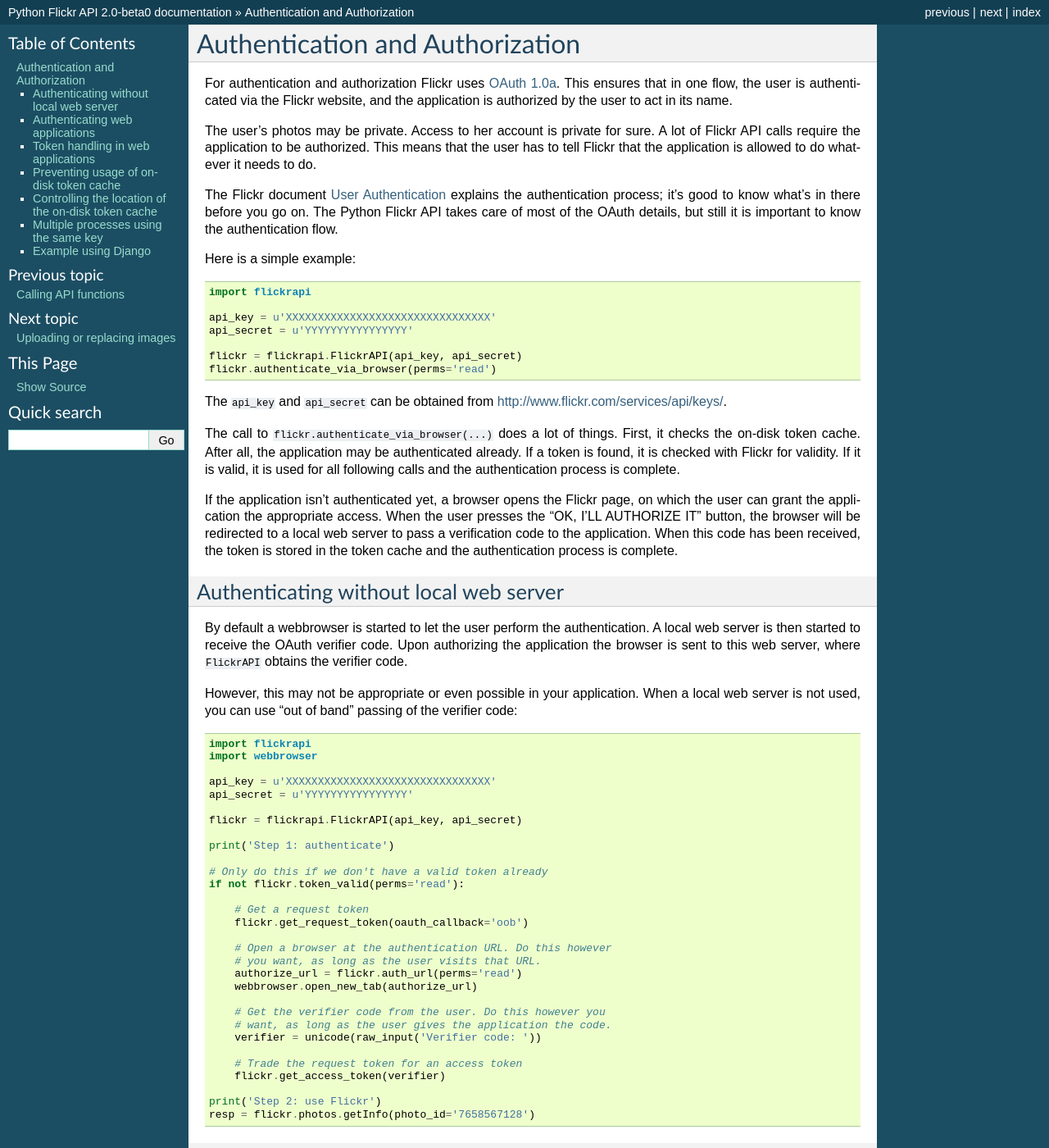
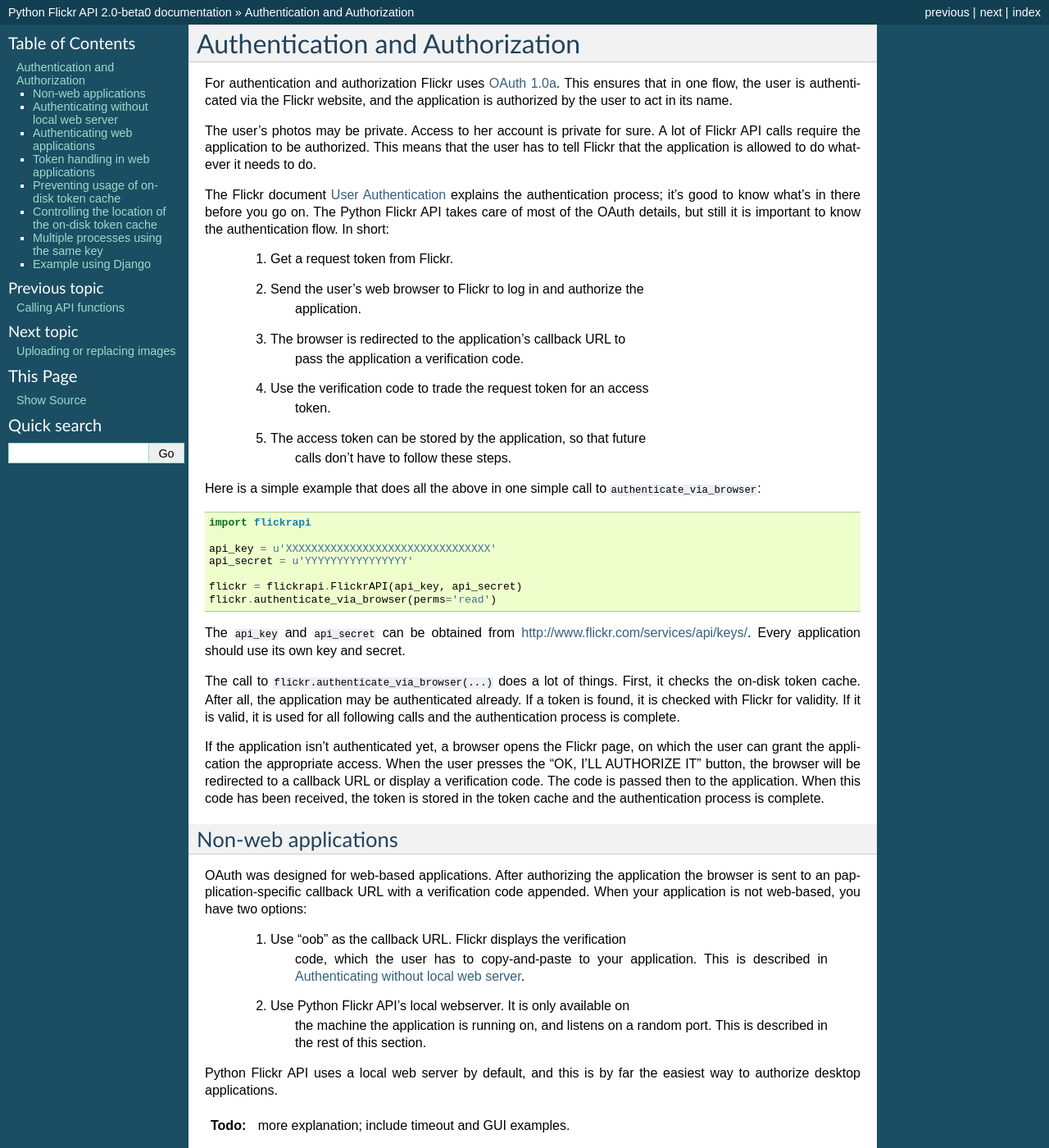
Before and after one commit to rsgalloway/flickrapi, a Sphinx documentation site: the page built from doc/3-auth.rst, in a window 1280 px wide and 1400 px high. Shown: the whole window at 82% size. Built offline with Sphinx 7.4.7, drawn with Linux system fonts in a browser that asks for light colours; some of the changed text lies outside the part shown.

Commit message:
more work on documentation, added TODOs

````diff
--- a/doc/3-auth.rst
+++ b/doc/3-auth.rst
@@ -15,9 +15,20 @@
 The Flickr document `User Authentication`_ explains the authentication
 process; it's good to know what's in there before you go on. The Python
 Flickr API takes care of most of the OAuth details, but still it is
-important to know the authentication flow.
+important to know the authentication flow. In short:
 
-Here is a simple example::
+ 1. Get a request token from Flickr.
+ 2. Send the user's web browser to Flickr to log in and authorize the
+     application.
+ 3. The browser is redirected to the application's callback URL to
+     pass the application a verification code.
+ 4. Use the verification code to trade the request token for an access
+     token.
+ 5. The access token can be stored by the application, so that future
+     calls don't have to follow these steps.
+
+Here is a simple example that does all the above in one simple call to
+``authenticate_via_browser``::
 
     import flickrapi
 
@@ -28,22 +39,45 @@
     flickr.authenticate_via_browser(perms='read')
 
 The ``api_key`` and ``api_secret`` can be obtained from
-http://www.flickr.com/services/api/keys/.
+http://www.flickr.com/services/api/keys/. Every application should use
+its own key and secret.
 
-The call to ``flickr.authenticate_via_browser(...)`` does a lot of things.
-First, it checks the on-disk token cache. After all, the application
-may be authenticated already. If a token is found, it is checked with
-Flickr for validity. If it is valid, it is used for all
+The call to ``flickr.authenticate_via_browser(...)`` does a lot of
+things.  First, it checks the on-disk token cache. After all, the
+application may be authenticated already. If a token is found, it is
+checked with Flickr for validity. If it is valid, it is used for all
 following calls and the authentication process is complete.
 
 If the application isn't authenticated yet, a browser opens the Flickr
 page, on which the user can grant the application the appropriate
 access. When the user presses the "OK, I'LL AUTHORIZE IT" button, the
-browser will be redirected to a local web server to pass a
-verification code to the application. When this code has been received,
-the token is stored in the token cache and the authentication process is complete.
+browser will be redirected to a callback URL or display a verification
+code. The code is passed then to the application. When this code has
+been received, the token is stored in the token cache and the
+authentication process is complete.
 
 .. _`User Authentication`: http://www.flickr.com/services/api/auth.oauth.html
+
+Non-web applications
+--------------------------------------------------
+
+OAuth was designed for web-based applications. After authorizing the
+application the browser is sent to an papplication-specific callback
+URL with a verification code appended. When your application is not
+web-based, you have two options:
+
+ 1. Use "oob" as the callback URL. Flickr displays the verification
+     code, which the user has to copy-and-paste to your application.
+     This is described in `Authenticating without local web server`_.
+
+ 2. Use Python Flickr API's local webserver. It is only available on
+     the machine the application is running on, and listens on a
+     random port. This is described in the rest of this section.
+
+Python Flickr API uses a local web server by default, and this is by
+far the easiest way to authorize desktop applications.
+
+.. todo:: more explanation; include timeout and GUI examples.
 
 Authenticating without local web server
 ----------------------------------------------------------------------
@@ -94,25 +128,11 @@
 
 When working with web applications, things are a bit different. The
 user using the application (through a browser) is likely to be
-different from the user running the server-side software.
+different from the user running the server-side software. You can pass
+a username to the ``FlickrAPI`` constructor, so that access tokens
+from different users won't be mixed up.
 
-We'll assume you're following Flickr's `Web Applications How-To`_, and
-just tell you how things are splified when working with the Python
-Flickr API.
-
-    3. Create a login link. Use ``flickr.web_login_url(perms)``` for
-       that.  It'll return the login link for you, given the
-       permissions you passed in the ``perms`` parameter.
-
-    5. Don't bother understanding the signing process; the
-       ``FlickrAPI`` module takes care of that for you. Once you
-       received the frob from Flickr, use
-       ``flickr.get_token("the_frob")``. The FlickrAPI module will
-       remember the token for you.
-
-    6. You can safely skip this, and just use the FlickrAPI module as
-       usual. Only read this if you want to understand how the
-       FlickrAPI module signs method calls for you.
+.. todo:: web flow
 
 Token handling in web applications
 ----------------------------------------------------------------------
@@ -124,13 +144,11 @@
 to that user. It will keep track of the authentication token for that
 user, and there's nothing special you'll have to do.
 
-When working with anonymous users, you'll have to store the
-authentication token in a cookie. In step 5. above, use this::
+When working with anonymous users, you'll have to store their access
+token in a cookie.
 
-    token = flickr.get_token("the_frob")
+.. todo:: concrete examples
 
-Then use your web framework to store the token in a cookie. When
-reading a token from a cookie, pass it on to the FlickrAPI constructor
 like this::
 
     flickr = flickrapi.FlickrAPI(api_key, api_secret, token=token)
@@ -147,13 +165,15 @@
 Preventing usage of on-disk token cache
 ----------------------------------------------------------------------
 
-Another way of preventing the storage of tokens is to pass
-``store_token=False`` as the constructor parameter. Use this if you
-want to be absolutely sure that the FlickrAPI instance doesn't use any
-previously stored tokens, nor that it will store new tokens.
+If for any reason you want to make sure the access token is not
+stored, pass ``store_token=False`` as constructor parameter. Use this
+if you want to be absolutely sure that the FlickrAPI instance doesn't
+use any previously stored tokens, nor that it will store new tokens.
 
 Controlling the location of the on-disk token cache
 ----------------------------------------------------------------------
+
+.. todo:: allow changing the OAuth token DB location
 
 By default the authentication tokens are stored in the directory
 ``~/.flickr``. If you want to change this directory, you can do so
@@ -175,32 +195,15 @@
 Multiple processes using the same key
 ----------------------------------------------------------------------
 
-By default the token is stored on the filesystem in
-``somepath/<authentication key>/auth.token``. When multiple
-processes use the same authentication key a race condition can occur
-where the authentication token is removed. To circumvent this, use the
-``LockingTokenCache`` instead::
-
-    from flickrapi import FlickrAPI
-    from flickrapi.tokencache import LockingTokenCache
-
-    flickr = flickrapi.FlickrAPI(api_key, secret)
-
-    flickr.token_cache = LockingTokenCache(api_key)
-    # -- or --
-    flickr.token_cache = LockingTokenCache(api_key, username)
-
-This cache ensures that only one process at the time can use the token
-cache. It does not forsee in multi-threading.
-
-As the locking mechanism causes additional disk I/O and performs more
-checks, it is slower than the regular cache. Since not that many
-people use the same key in parallel on one machine (or a shared
-filesystem on which the token is stored) the default token cache does
-not use locking.
+The token database uses SQLite3, so it should be safe to access using
+mutiple processes at the same time.
 
 Example using Django
 ----------------------------------------------------------------------
+
+.. todo:: Update this example.
+
+.. todo:: add an example using Flask, as it's smaller and simpler.
 
 Here is a simple example in `Django <https://www.djangoproject.com/>`_::
 
--- a/doc/conf.py
+++ b/doc/conf.py
@@ -25,7 +25,9 @@
 
 # Add any Sphinx extension module names here, as strings. They can be extensions
 # coming with Sphinx (named 'sphinx.ext.*') or your custom ones.
-extensions = ['sphinx.ext.autodoc']
+extensions = ['sphinx.ext.autodoc', 'sphinx.ext.todo']
+
+todo_include_todos = True
 
 # Add any paths that contain templates here, relative to this directory.
 templates_path = ['_templates']
````
Also changed, not shown: 1 other file.
